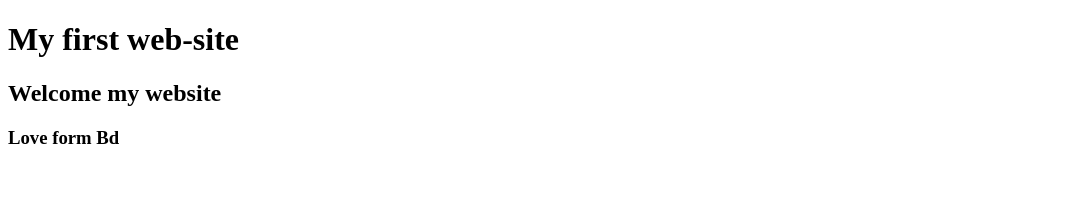
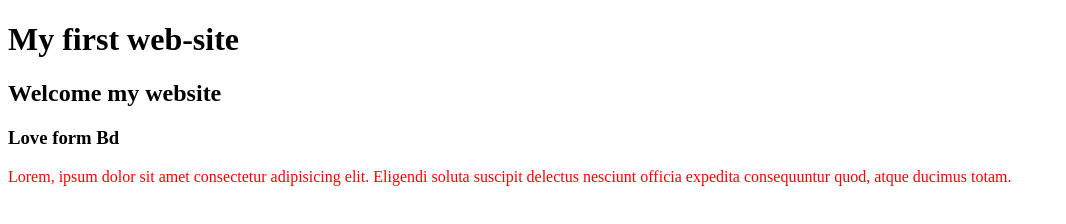
Before and after one commit to ashraful99-98/My-first-repo, a plain HTML site: page index.html in a window 1280 px wide. Shown: the whole page, without its empty margins (0-1066 px from the left). Drawn offline with Linux system fonts and the light colour scheme.

Commit message:
<p> , style added

```diff
--- a/index.html
+++ b/index.html
@@ -4,11 +4,14 @@
     <meta charset="UTF-8">
     <meta http-equiv="X-UA-Compatible" content="IE=edge">
     <meta name="viewport" content="width=device-width, initial-scale=1.0">
+    <link rel="stylesheet" href="style.css">
     <title>My-first-repo</title>
 </head>
 <body>
     <h1>My first web-site</h1>
     <h2>Welcome my website</h2>
     <h3>Love form Bd</h3>
+    <p>Lorem, ipsum dolor sit amet consectetur adipisicing elit.
+         Eligendi soluta suscipit delectus nesciunt officia expedita consequuntur quod, atque ducimus totam.</p>
 </body>
 </html>
--- /dev/null
+++ b/style.css
@@ -0,0 +1,3 @@
+p{
+    color: red;
+}
```
